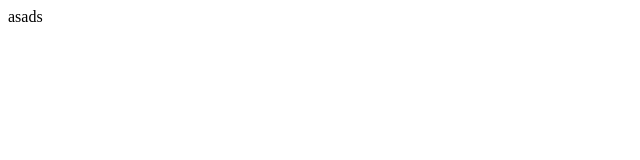
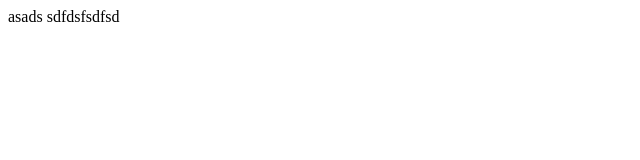
Before and after one commit to faisalzamirfz/test, a plain HTML site: page index.html in a window 1280 px wide. Shown: the whole page, without its empty margins (0-640 px from the left). Drawn offline with Linux system fonts and the light colour scheme.

Commit message:
second commit

```diff
--- a/index.html
+++ b/index.html
@@ -7,6 +7,6 @@
     <title>Document</title>
 </head>
 <body>
-    asads
+    asads sdfdsfsdfsd
 </body>
 </html>
```
